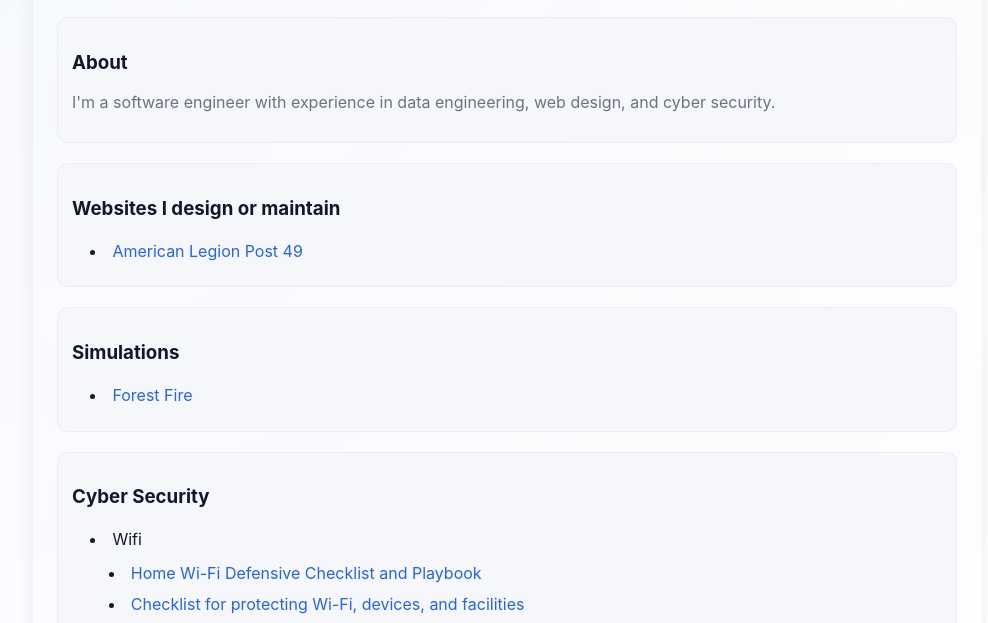
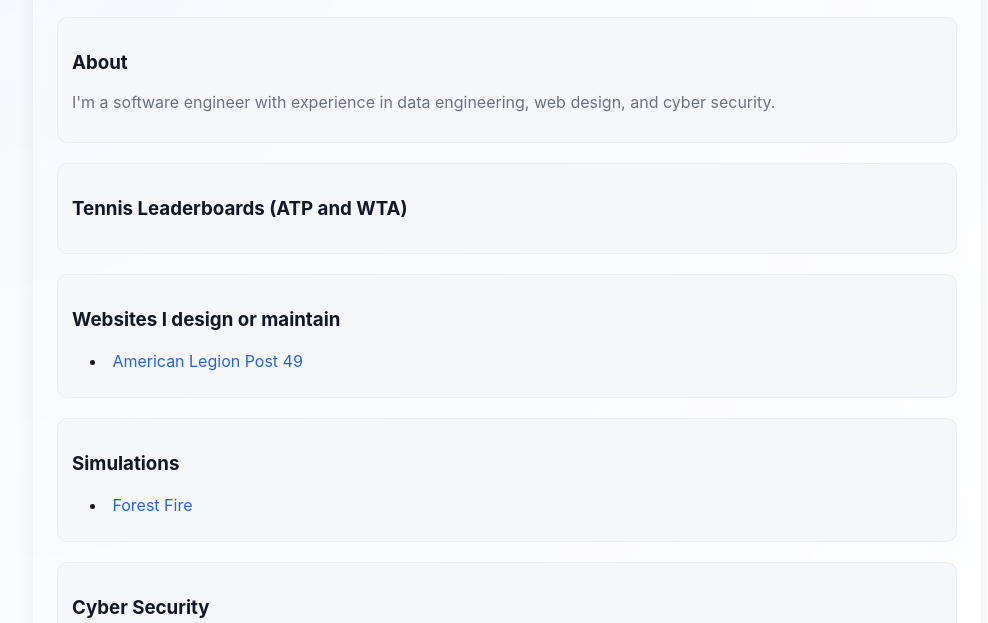
Before and after one commit to trebsirk/trebsirk.github.io, a plain HTML site: page index.html in a window 1280 px wide. Shown: the part 133-756 px from the top of the page, without its empty margins (133-1121 px from the left). Drawn offline with Linux system fonts and the light colour scheme.

Commit message:
updated index.html

```diff
--- a/index.html
+++ b/index.html
@@ -189,6 +189,13 @@
           <p style="margin-top:6px;color:var(--muted);">
             I'm a software engineer with experience in data
             engineering, web design, and cyber security.
+          </p>
+        </section>
+
+         <section class="card">
+          <h3>Tennis Leaderboards (ATP and WTA)</h3>
+          <p style="margin-top:6px;color:var(--muted);">
+
           </p>
         </section>
 
```
